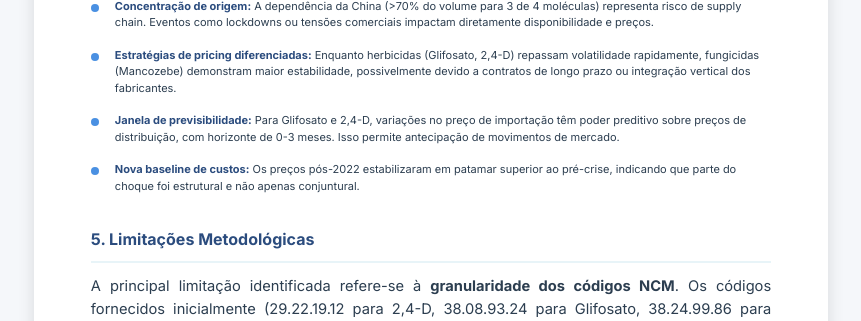
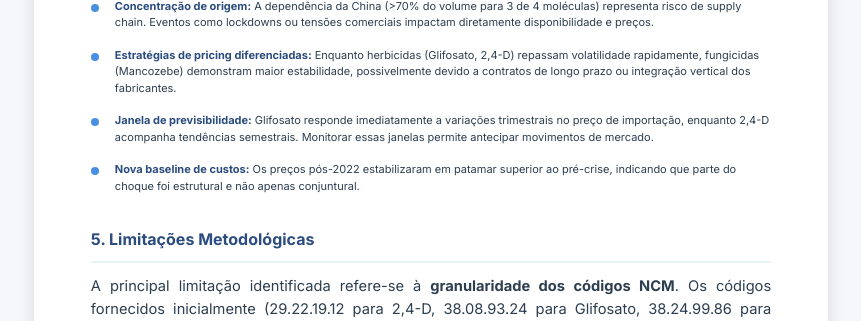
Before and after one commit to fabiogaldinho/Case-Kynetec, a Flask app: page / in a window 1280 px wide. Shown: the part 4785-5106 px from the top of the page, without its empty margins (209-1070 px from the left). Run offline with Flask 3, Linux system fonts and the light colour scheme.

Commit message:
Alterações finais

```diff
--- a/templates/relatorio.html
+++ b/templates/relatorio.html
@@ -364,9 +364,9 @@
                 a contratos de longo prazo ou integração vertical dos fabricantes.
             </li>
             <li>
-                <strong>Janela de previsibilidade:</strong> Para Glifosato e 2,4-D, variações no preço de importação
-                têm poder preditivo sobre preços de distribuição, com horizonte de 0-3 meses. Isso permite
-                antecipação de movimentos de mercado.
+                <strong>Janela de previsibilidade:</strong> Glifosato responde imediatamente a variações
+                trimestrais no preço de importação, enquanto 2,4-D acompanha tendências semestrais.
+                Monitorar essas janelas permite antecipar movimentos de mercado.
             </li>
             <li>
                 <strong>Nova baseline de custos:</strong> Os preços pós-2022 estabilizaram em patamar superior ao
```
